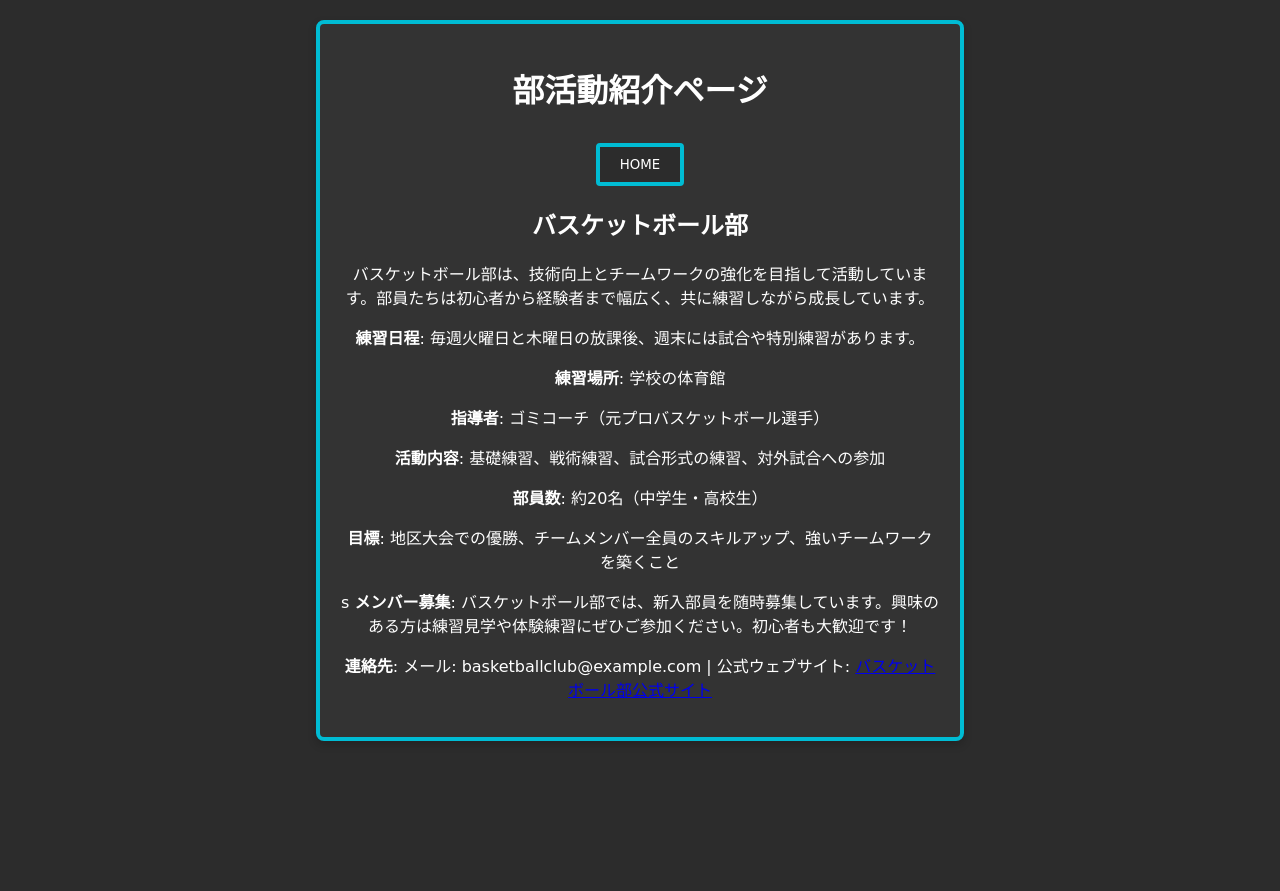
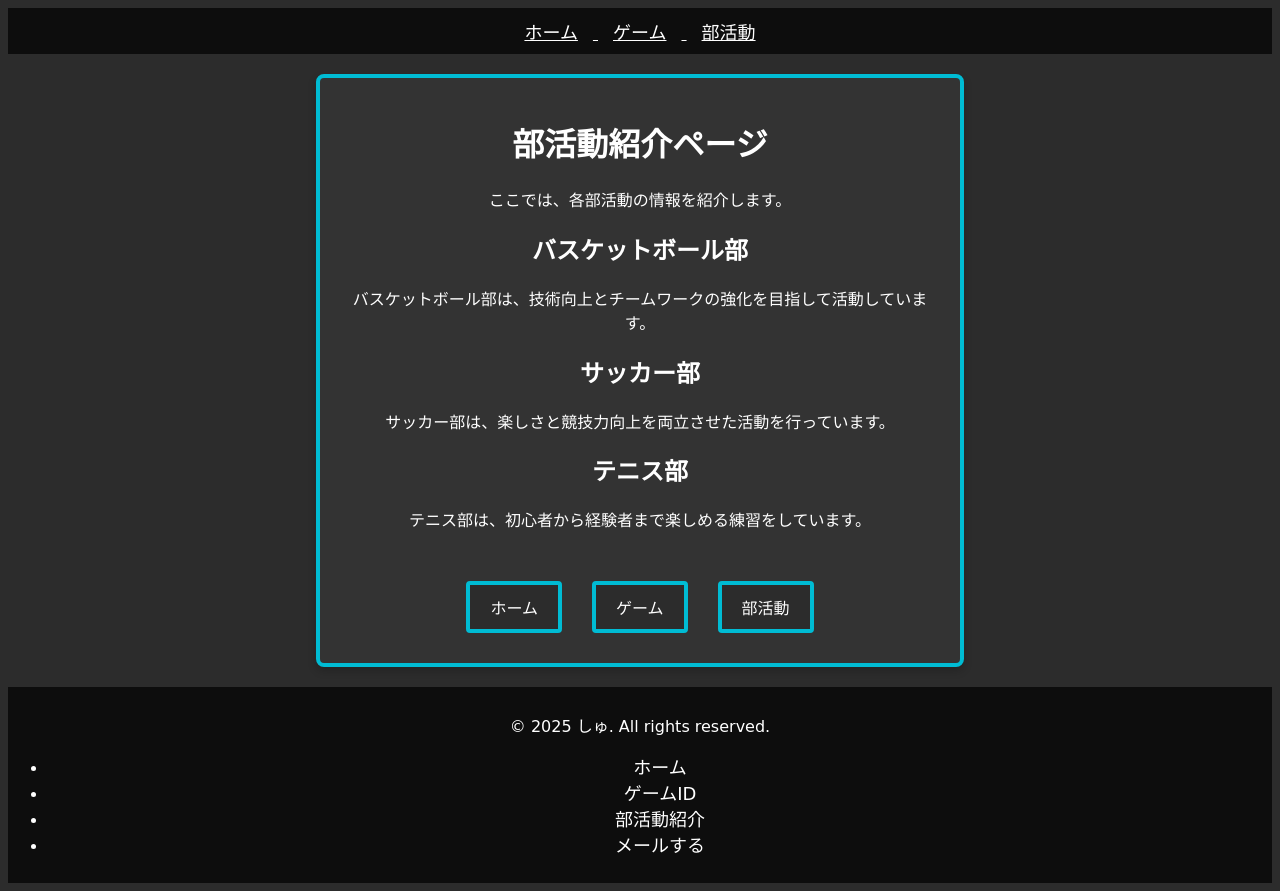
Before and after one commit to suzukisyuichi/myPage, a plain HTML site: page clubs.html in a window 1280 px wide. Before the commit the page ends 800 px from the top, so only its background shows below. Drawn offline with nearby package versions, Linux system fonts and the light colour scheme.

Commit message:
headerなどの追加

```diff
--- a/clubs.html
+++ b/clubs.html
@@ -4,57 +4,49 @@
     <meta charset="UTF-8" />
     <meta name="viewport" content="width=device-width, initial-scale=1.0" />
     <meta name="robots" content="noindex, nofollow" />
+    <script src="https://code.jquery.com/jquery-3.6.0.min.js"></script>
     <script>
-      $(document).ready (function () {
+      $(document).ready(function () {
         $("#header").load("compornents/header.html");
+        $("#footer").load("compornents/footer.html");
+        $("#button").load("compornents/button.html");
       });
     </script>
+    <link rel="stylesheet" href="styles.css" />
+    <link
+      rel="stylesheet"
+      href="https://cdnjs.cloudflare.com/ajax/libs/font-awesome/6.0.0-beta3/css/all.min.css"
+    />
     <title>部活動紹介ページ</title>
-    <link rel="stylesheet" href="styles.css" />
   </head>
   <body>
     <div id="header"></div>
     <div class="container">
       <h1>部活動紹介ページ</h1>
+      <p>ここでは、各部活動の情報を紹介します。</p>
 
-      <!-- HOMEボタン -->
-      <button onclick="location.href='index.html'">HOME</button>
-
-      <!-- バスケットボール部の紹介セクション -->
       <div class="club">
         <h2>バスケットボール部</h2>
         <p>
-          バスケットボール部は、技術向上とチームワークの強化を目指して活動しています。部員たちは初心者から経験者まで幅広く、共に練習しながら成長しています。
+          バスケットボール部は、技術向上とチームワークの強化を目指して活動しています。
         </p>
-        <p>
-          <strong>練習日程</strong>:
-          毎週火曜日と木曜日の放課後、週末には試合や特別練習があります。
-        </p>
-        <p><strong>練習場所</strong>: 学校の体育館</p>
-        <p><strong>指導者</strong>: ゴミコーチ（元プロバスケットボール選手）</p>
-        <p>
-          <strong>活動内容</strong>:
-          基礎練習、戦術練習、試合形式の練習、対外試合への参加
-        </p>
-        <p><strong>部員数</strong>: 約20名（中学生・高校生）</p>
-        <p>
-          <strong>目標</strong>:
-          地区大会での優勝、チームメンバー全員のスキルアップ、強いチームワークを築くこと
-        </p>
-        <p>s
-          <strong>メンバー募集</strong>:
-          バスケットボール部では、新入部員を随時募集しています。興味のある方は練習見学や体験練習にぜひご参加ください。初心者も大歓迎です！
-        </p>
-        <p>
-          <strong>連絡先</strong>: メール: basketballclub@example.com |
-          公式ウェブサイト:
-          <a href="https://example.com" target="_blank"
-            >バスケットボール部公式サイト</a
-          >
-        </p>
+      </div>
 
-        </button>
+      <div class="club">
+        <h2>サッカー部</h2>
+        <p>サッカー部は、楽しさと競技力向上を両立させた活動を行っています。</p>
       </div>
+
+      <div class="club">
+        <h2>テニス部</h2>
+        <p>テニス部は、初心者から経験者まで楽しめる練習をしています。</p>
+      </div>
+
+      <div class="button-container">
+        <!-- 紹介ページに戻るボタン -->
+      </div>
+      <div id="button"></div>
     </div>
+    <div id="footer"></div>
   </body>
 </html>
--- a/compornents/button.html
+++ b/compornents/button.html
@@ -0,0 +1,27 @@
+<div class="button-container">
+  <a href="index.html" class="button">ホーム</a>
+  <a href="games.html" class="button">ゲーム</a>
+  <a href="clubs.html" class="button">部活動</a>
+</div>
+
+<style>
+  .button-container {
+    text-align: center;
+    margin-top: 20px;
+  }
+  .button {
+    padding: 10px 20px;
+    background: #2c2c2c; /* ボタンの背景色を黒っぽく設定 */
+    color: #ffffff;
+    border: 4px solid #00bcd4;
+    border-radius: 4px;
+    cursor: pointer;
+    font-family: "Press Start 2P", cursive;
+    text-decoration: none;
+    display: inline-block;
+    margin: 10px;
+  }
+  .button:hover {
+    background: #0097a7;
+  }
+</style>
--- a/compornents/footer.html
+++ b/compornents/footer.html
@@ -0,0 +1,30 @@
+<footer>
+  <div class="footer">
+    <p>© 2025 しゅ. All rights reserved.</p>
+    <nav>
+      <ul class="nav-list">
+        <li><a href="index.html">ホーム</a></li>
+        <li><a href="games.html">ゲームID</a></li>
+        <li><a href="clubs.html">部活動紹介</a></li>
+        <li><a href="mailto:メールアドレス">メールする</a></li>
+      </ul>
+    </nav>
+  </div>
+  <style>
+    .footer {
+      background: rgba(0, 0, 0, 0.7);
+      padding: 10px 0;
+      text-align: center;
+      color: #fff;
+    }
+    .footer a {
+      color: #fff;
+      text-decoration: none;
+      padding: 0 15px;
+      font-size: 18px;
+    }
+    .footer a:hover {
+      text-decoration: underline;
+    }
+  </style>
+</footer>
--- a/styles.css
+++ b/styles.css
@@ -58,3 +58,18 @@ a.button:hover {
 .copy-button:hover {
   background: #5a0000; /* ボタンホバー時の色 */
 }
+.header {
+  background: rgba(0, 0, 0, 0.7);
+  padding: 10px 0;
+  text-align: center;
+  color: #fff;
+}
+.header a {
+  color: #fff;
+  text-decoration: none;
+  padding: 0 15px;
+  font-size: 18px;
+}
+.header a:hover {
+  text-decoration: underline;
+}
```
Also changed, not shown: games.html (+4 -0 lines), index.html (+4 -0 lines).
